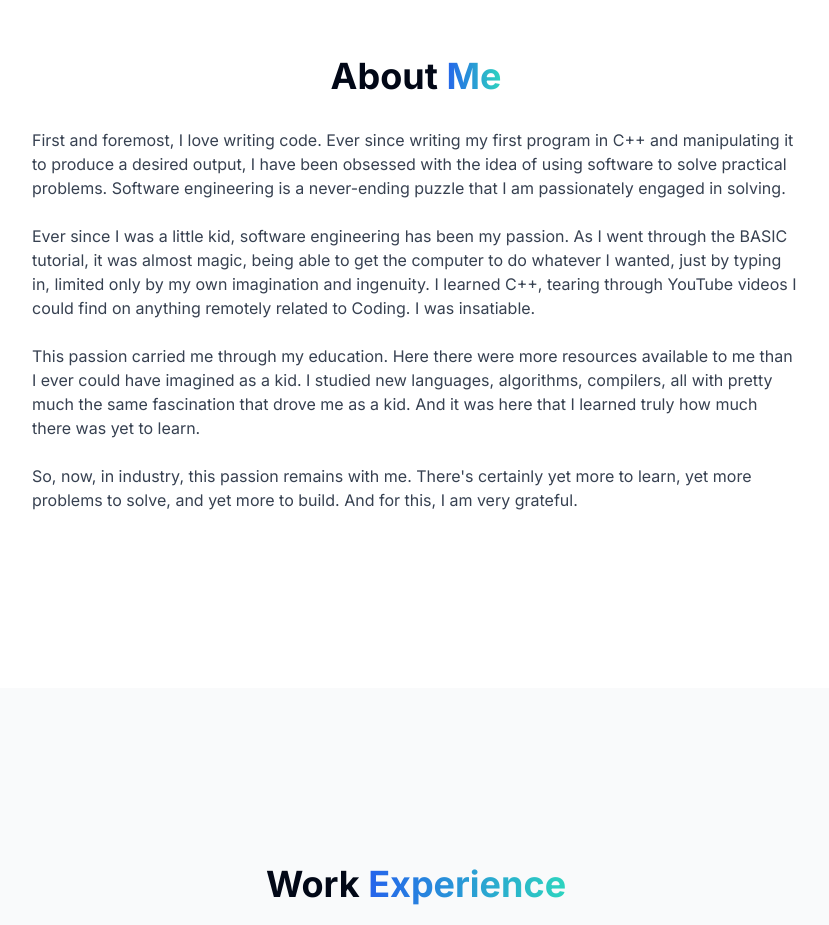
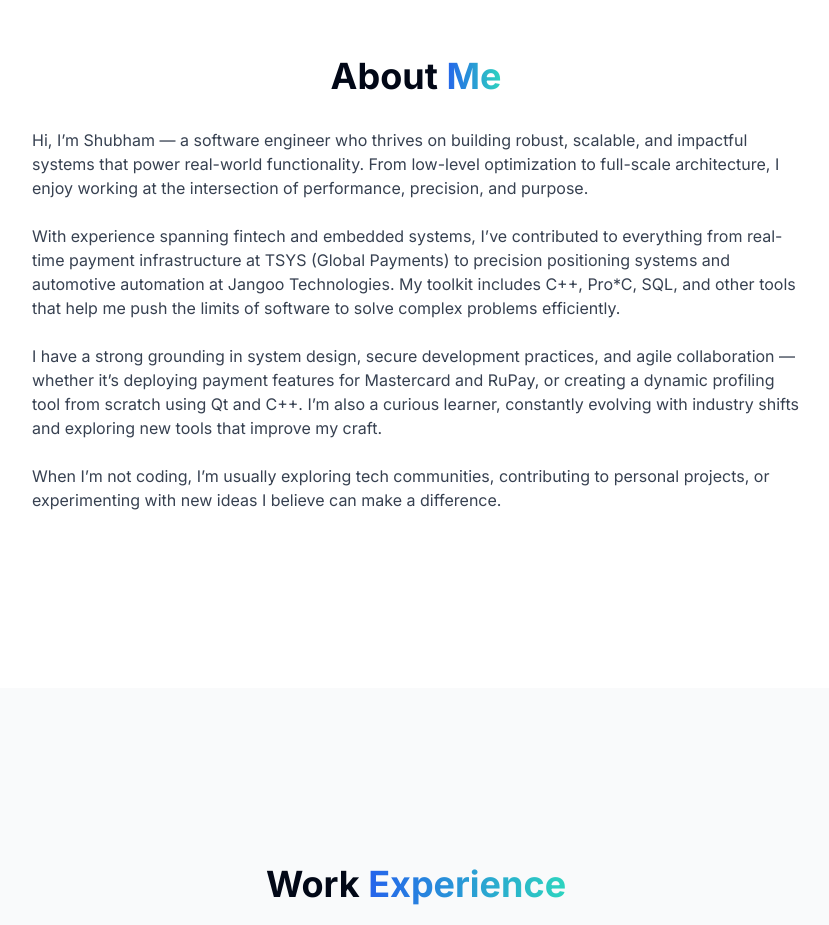
Before and after one commit to shubhamcr10/portfolio, a React (Vite) app: page / in a window 1280 px wide. Shown: the part 920-1845 px from the top of the page, without its empty margins (224-1053 px from the left). Built offline with nearby package versions, Linux system fonts and the light colour scheme.

Commit message:
Update About me

```diff
--- a/src/components/About.tsx
+++ b/src/components/About.tsx
@@ -31,16 +31,16 @@ const About = () => {
         >
           <div className="prose prose-lg max-w-none text-gray-700 space-y-6">
             <p>
-              First and foremost, I love writing code. Ever since writing my first program in C++ and manipulating it to produce a desired output, I have been obsessed with the idea of using software to solve practical problems. Software engineering is a never-ending puzzle that I am passionately engaged in solving.
+              Hi, I’m Shubham — a software engineer who thrives on building robust, scalable, and impactful systems that power real-world functionality. From low-level optimization to full-scale architecture, I enjoy working at the intersection of performance, precision, and purpose.
             </p>
             <p>
-              Ever since I was a little kid, software engineering has been my passion. As I went through the BASIC tutorial, it was almost magic, being able to get the computer to do whatever I wanted, just by typing in, limited only by my own imagination and ingenuity. I learned C++, tearing through YouTube videos I could find on anything remotely related to Coding. I was insatiable.
+              With experience spanning fintech and embedded systems, I’ve contributed to everything from real-time payment infrastructure at TSYS (Global Payments) to precision positioning systems and automotive automation at Jangoo Technologies. My toolkit includes C++, Pro*C, SQL, and other tools that help me push the limits of software to solve complex problems efficiently.
             </p>
             <p>
-              This passion carried me through my education. Here there were more resources available to me than I ever could have imagined as a kid. I studied new languages, algorithms, compilers, all with pretty much the same fascination that drove me as a kid. And it was here that I learned truly how much there was yet to learn.
+              I have a strong grounding in system design, secure development practices, and agile collaboration — whether it’s deploying payment features for Mastercard and RuPay, or creating a dynamic profiling tool from scratch using Qt and C++. I’m also a curious learner, constantly evolving with industry shifts and exploring new tools that improve my craft.
             </p>
             <p>
-              So, now, in industry, this passion remains with me. There's certainly yet more to learn, yet more problems to solve, and yet more to build. And for this, I am very grateful.
+              When I’m not coding, I’m usually exploring tech communities, contributing to personal projects, or experimenting with new ideas I believe can make a difference.
             </p>
           </div>
         </div>
```
